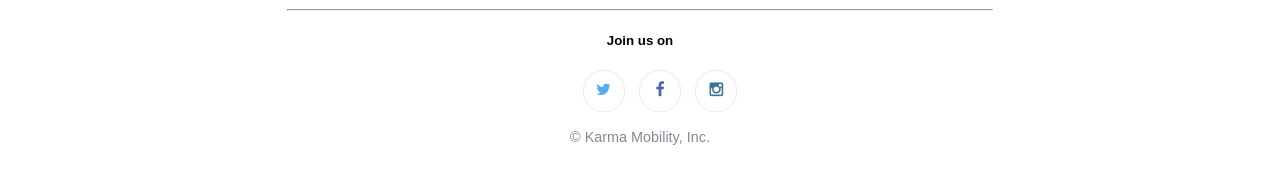
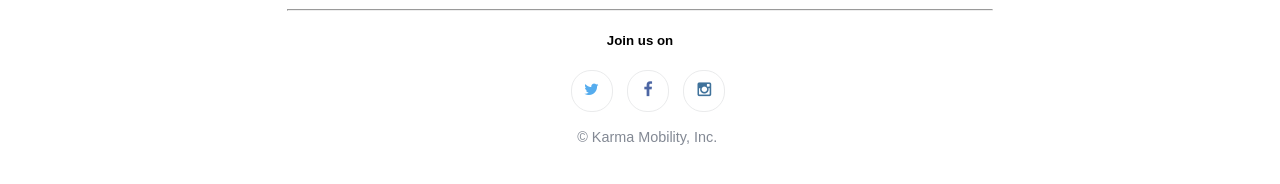
Before and after one commit to zcraig10/Karma, a plain HTML site: page index.html in a window 1280 px wide. Shown: the part 1299-1483 px from the top of the page. Drawn offline with Linux system fonts and the light colour scheme.

Commit message:
footer changes

```diff
--- a/css/style.css
+++ b/css/style.css
@@ -171,6 +171,10 @@ button {
 	text-align: center;
 }
 
+.icons, .copy {
+	padding-left: 1em;
+}
+
 .social .icons > li {
 	border-radius: 1.25rem;
 	width: 2.5rem;
```
